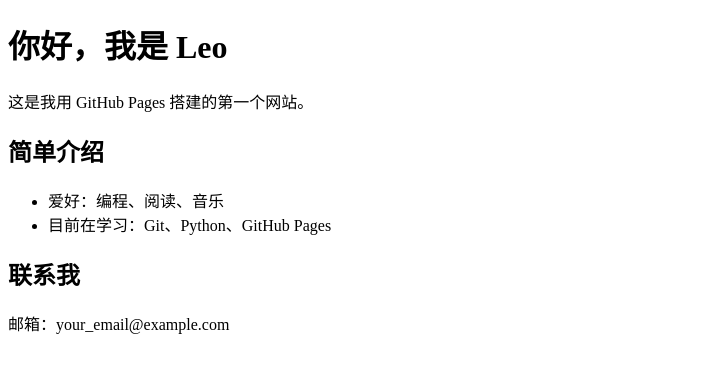
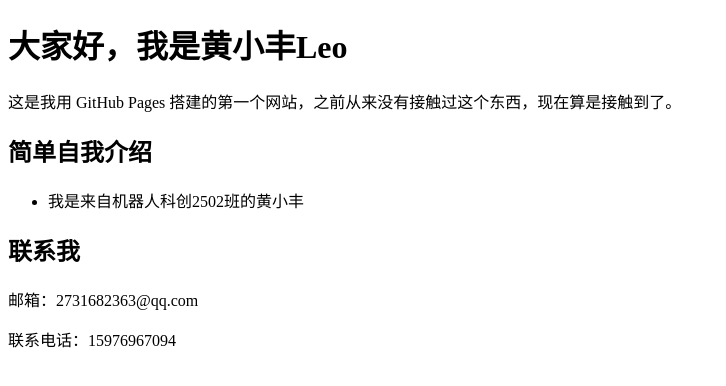
Before and after one commit to Leo-kumamon/hello-world, a plain HTML site: page index.html in a window 1280 px wide. Shown: the whole page, without its empty margins (0-726 px from the left). Drawn offline with Linux system fonts and the light colour scheme.

Commit message:
Update personal introduction and contact information

```diff
--- a/index.html
+++ b/index.html
@@ -5,16 +5,17 @@
   <title>自我介绍 - Leo</title>
 </head>
 <body>
-  <h1>你好，我是 Leo</h1>
-  <p>这是我用 GitHub Pages 搭建的第一个网站。</p>
+  <h1>大家好，我是黄小丰Leo</h1>
+  <p>这是我用 GitHub Pages 搭建的第一个网站，之前从来没有接触过这个东西，现在算是接触到了。</p>
 
-  <h2>简单介绍</h2>
+  <h2>简单自我介绍</h2>
   <ul>
-    <li>爱好：编程、阅读、音乐</li>
-    <li>目前在学习：Git、Python、GitHub Pages</li>
+    <li>我是来自机器人科创2502班的黄小丰</li>
+
   </ul>
 
   <h2>联系我</h2>
-  <p>邮箱：your_email@example.com</p>
+  <p>邮箱：2731682363@qq.com</p>
+  <p>联系电话：15976967094<p>
 </body>
 </html>
```
